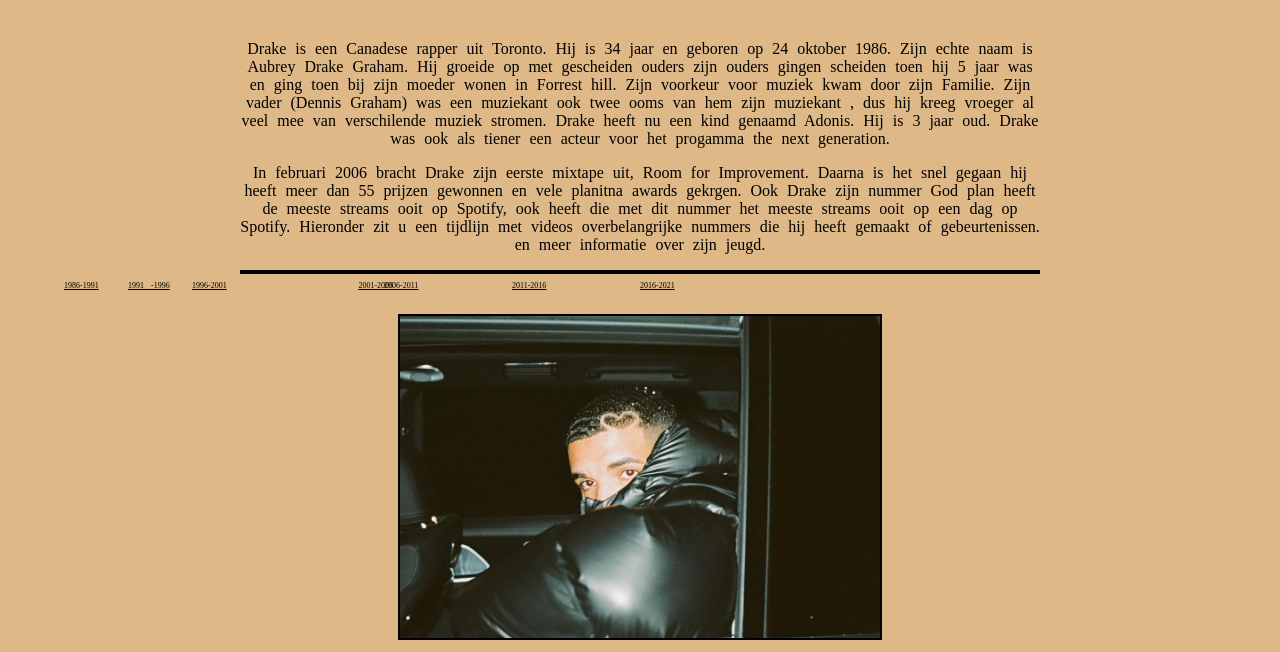
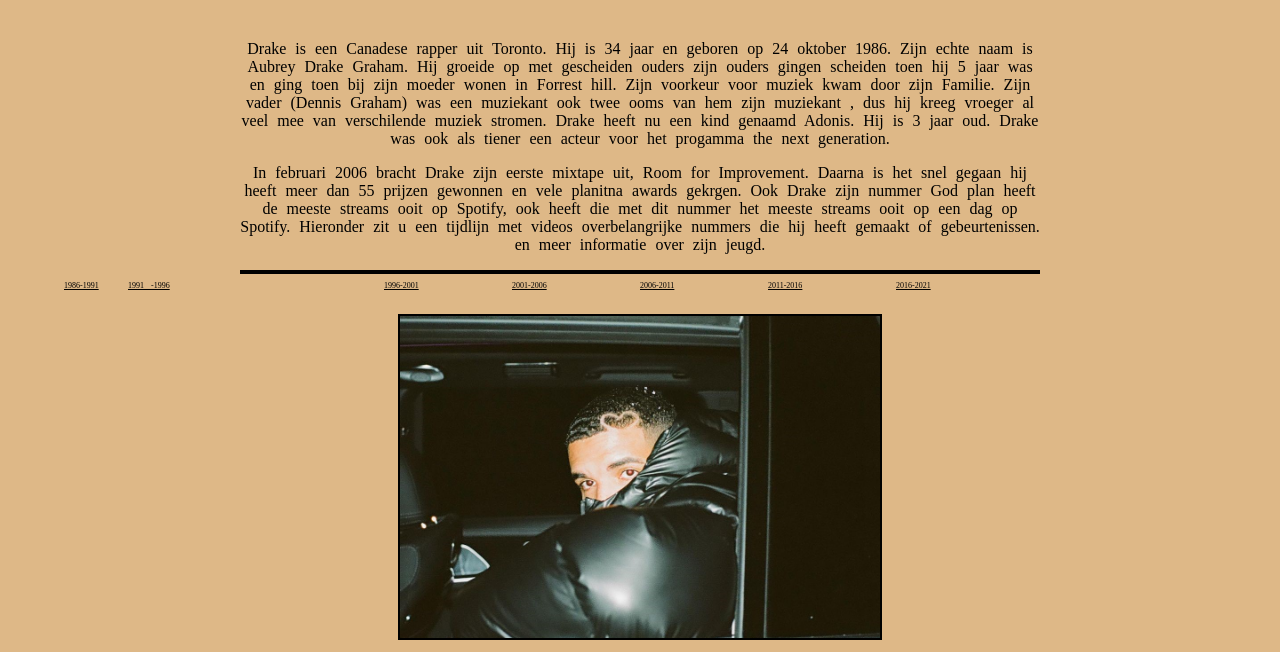
Before and after one commit to henkschool/drakeproject, a plain HTML site: page informatieoverdrake.html in a window 1280 px wide. Shown: the part 199-851 px from the top of the page. Drawn offline with Linux system fonts and the light colour scheme.

Commit message:
Update style.css

```diff
--- a/style.css
+++ b/style.css
@@ -95,23 +95,23 @@ font-size: 8px;
  }
 .tijd19962001{
 position: absolute;
-left: 15%;
+left: 30%;
 }
 .tijd20012006{
 position: absolute;
-left: 28%;
+left: 40%;
 }
 .tijd20062011{
 position: absolute;
-left:30%
+left:50%
 }
 .tijd20112016{
 position: absolute;
-left:40%
+left:60%
 }
 .tijd20162021{
 position: absolute;
-left:50%
+left:70%
 }
 
 img:hover{
```
